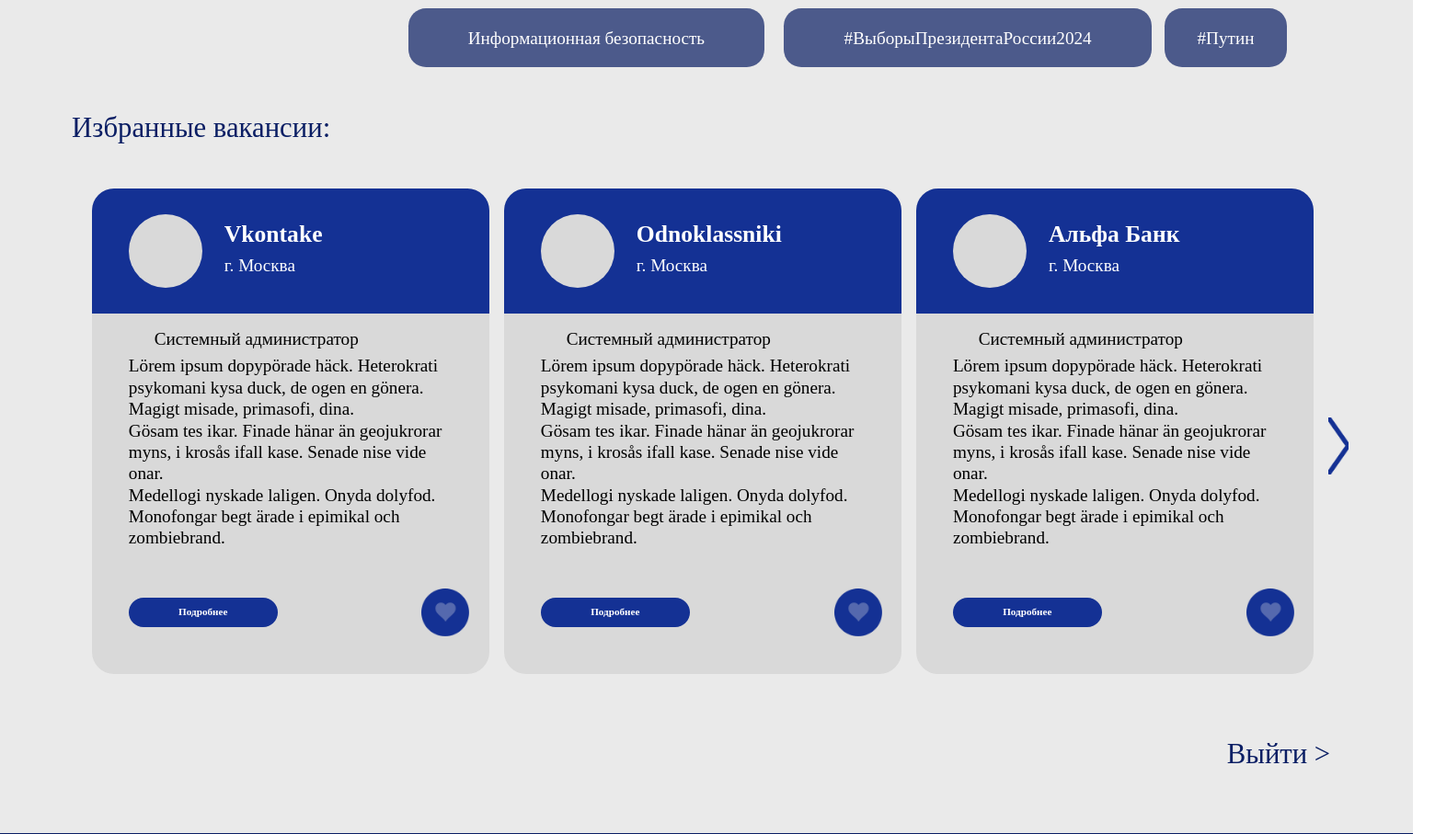
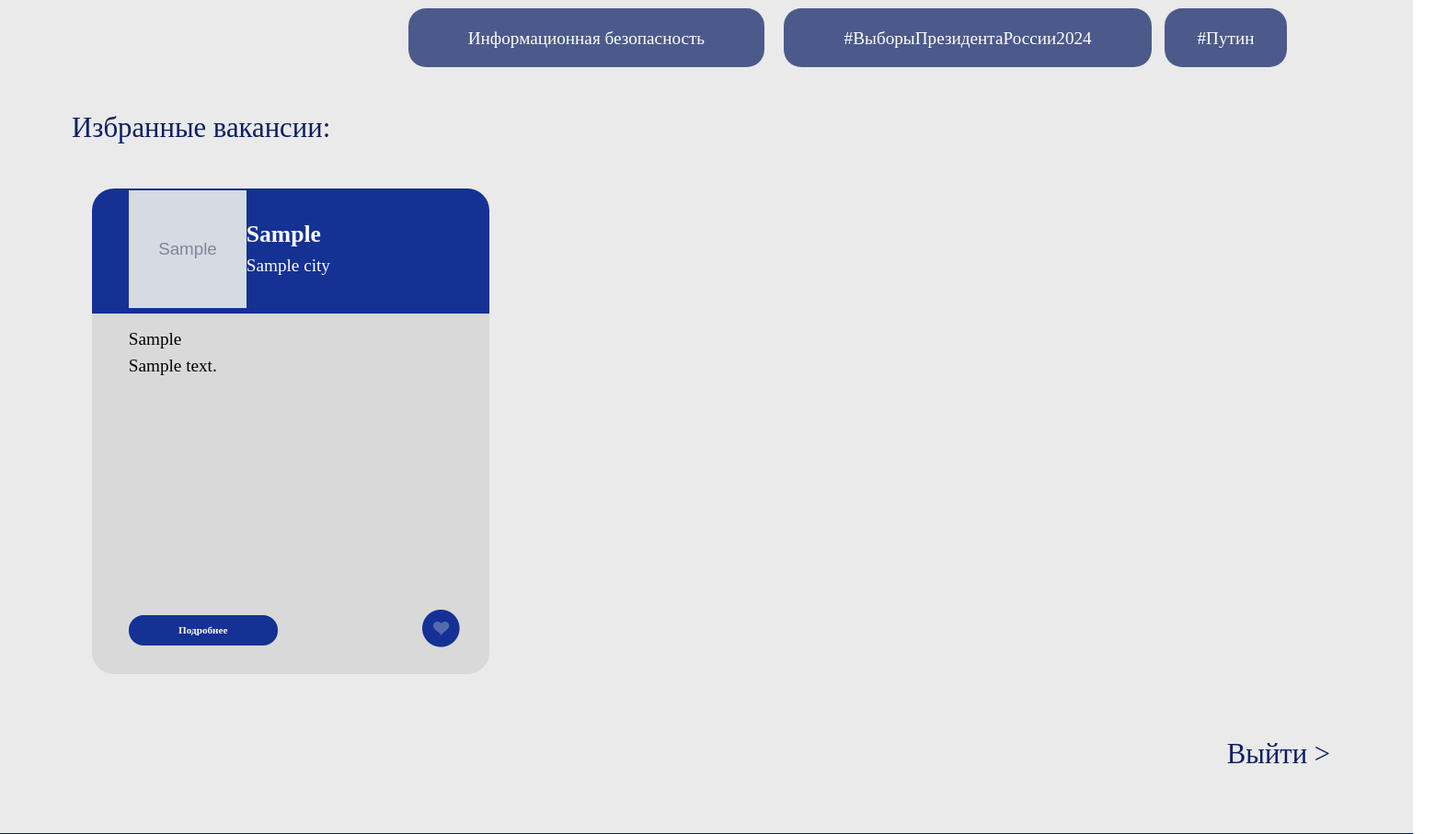
Before and after one commit to Katyzina/recommend, a Django app: page /studprofile/ in a window 1560 px wide. Shown: the part 1290-2197 px from the top of the page at 92% size. Run offline with Django 4.2, Linux system fonts and the light colour scheme; a user stored in the database is signed in; tables that the repository leaves empty hold one stand-in row (values such as "Sample post"); grey boxes marked "Sample" are stand-in pictures.

Commit message:
added new functional

```diff
--- a/project/recommendation/static/main-hr.css
+++ b/project/recommendation/static/main-hr.css
@@ -1454,3 +1454,8 @@ margin: 3.775rem 19rem 0rem 0rem;
     width: 10rem;
   height: 10rem;
 }
+
+.border{
+    border: 2px solid white;
+    border-radius: 9px;
+}
--- a/project/recommendation/static/studprofile.css
+++ b/project/recommendation/static/studprofile.css
@@ -1018,7 +1018,6 @@ margin: -2rem 0.1rem -3rem 0rem;
   padding-bottom: 1.2945rem;
   width: 33.7528rem;
   height: 100%;
-  align-items: center;
   display: flex;
   flex-direction: column;
   background-color: #d9d9d9;
@@ -1080,6 +1079,7 @@ margin: -2rem 0.1rem -3rem 0rem;
   font-family: Montserrat, 'Source Sans Pro';
   white-space: nowrap;
   flex-shrink: 0;
+  margin-left:40px;
 }
 .profile-stud-h26 .auto-group-75wu-kQv .auto-group-r9h8-pSa .group-7-VkJ .lrem-ipsum-dopyprade-hck-heterokrati-psykomani-kysa-duck-de-ogen-en-gnera-magigt-misade-primasofi-dina-gsam-tes-ikar-finade-hnar-n-geojukrorar-myns-i-kross-ifall-kase-senade-nise-vide-onar-medellogi-nyskade-laligen-onyda-dolyfod-monofongar-begt-rade-i-epimikal-och-zombiebrand-tSz {
   margin: 0rem 0rem 3.349rem 0.098rem;
@@ -1090,6 +1090,8 @@ margin: -2rem 0.1rem -3rem 0rem;
   color: #000000;
   font-family: Montserrat, 'Source Sans Pro';
   flex-shrink: 0;
+  height:230px;
+  margin-left:40px;
 }
 .profile-stud-h26 .auto-group-75wu-kQv .auto-group-r9h8-pSa .group-7-VkJ .auto-group-wvqn-fMG {
   margin: 0rem 1.6rem 0rem 3.125rem;
@@ -1494,3 +1496,8 @@ margin: -2rem 0.1rem -3rem 0rem;
   top: 16.5138rem;
   background: linear-gradient(180deg, rgba(217, 217, 217, 0.400000006) -0%, rgba(20, 49, 148, 0.400000006) 100%);
 }
+
+.image_vacation{
+    width: 10rem;
+  height: 10rem;
+}
--- a/project/recommendation/templates/studprofile.html
+++ b/project/recommendation/templates/studprofile.html
@@ -1,3 +1,4 @@
+{% load filter %}
 {% load static %}
 <!DOCTYPE html>
 <html lang="en">
@@ -109,79 +110,29 @@
       <div class="frame-37-jvv">#Путин</div>
     </div>
       <div class="auto-group-r9h8-pSa">
-      <div class="group-5-k5L">
-        <div class="auto-group-qbje-4ri">
-          <div class="ellipse-2-NcW">
+        {% for vacation in vacations %}
+        <div class="group-7-VkJ">
+          <div class="auto-group-qfz8-d5p">
+            <div class="ellipse-2-J9U">
+                        <img src="{{vacation.image.url}}" class="image_vacation" alt="">
                     </div>
-          <div class="auto-group-3lwi-JFG">
-            <p class="vkontake-1Qa">Vkontake</p>
-            <p class="item--LSr">г. Москва</p>
+            <div class="auto-group-ubcz-3vE">
+              <p class="item--Nhc">{{vacation.employer.employer.organization}}</p>
+              <p class="item--YVc">{{vacation.city.name}}</p>
             </div>
           </div>
-        <p class="item--RDQ">Системный администратор</p>
-        <p class="lrem-ipsum-dopyprade-hck-heterokrati-psykomani-kysa-duck-de-ogen-en-gnera-magigt-misade-primasofi-dina-gsam-tes-ikar-finade-hnar-n-geojukrorar-myns-i-kross-ifall-kase-senade-nise-vide-onar-medellogi-nyskade-laligen-onyda-dolyfod-monofongar-begt-rade-i-epimikal-och-zombiebrand-VUA">
-        Lörem ipsum dopypörade häck. Heterokrati psykomani kysa duck, de ogen en gönera. Magigt misade, primasofi, dina.
-        <br/>
-        Gösam tes ikar. Finade hänar än geojukrorar myns, i krosås ifall kase. Senade nise vide onar.
-        <br/>
-        Medellogi nyskade laligen. Onyda dolyfod. Monofongar begt ärade i epimikal och zombiebrand.
-        <br/>
-
-        </p>
-        <div class="auto-group-ctbl-Sni">
-          <div class="item--ZMY">Подробнее</div>
-          <img class="item--Bti" src="{% static '.png' %}"/>
-        </div>
-      </div>
-      <div class="group-6-U78">
-        <div class="auto-group-m2nr-o9Q">
-          <div class="ellipse-2-iGN">
-          </div>
-          <div class="auto-group-iazu-SiA">
-            <p class="odnoklassniki-mkS">Odnoklassniki</p>
-            <p class="item--JVU">г. Москва</p>
-          </div>
-        </div>
-        <p class="item--nfY">Системный администратор</p>
-        <p class="lrem-ipsum-dopyprade-hck-heterokrati-psykomani-kysa-duck-de-ogen-en-gnera-magigt-misade-primasofi-dina-gsam-tes-ikar-finade-hnar-n-geojukrorar-myns-i-kross-ifall-kase-senade-nise-vide-onar-medellogi-nyskade-laligen-onyda-dolyfod-monofongar-begt-rade-i-epimikal-och-zombiebrand-Tmg">
-        Lörem ipsum dopypörade häck. Heterokrati psykomani kysa duck, de ogen en gönera. Magigt misade, primasofi, dina.
-        <br/>
-        Gösam tes ikar. Finade hänar än geojukrorar myns, i krosås ifall kase. Senade nise vide onar.
-        <br/>
-        Medellogi nyskade laligen. Onyda dolyfod. Monofongar begt ärade i epimikal och zombiebrand.
-        <br/>
-
-        </p>
-        <div class="auto-group-8taa-pke">
-          <div class="item--kPQ">Подробнее</div>
-          <img class="item--BzW" src="{% static '-Kan.png' %}"/>
-        </div>
-      </div>
-      <div class="group-7-VkJ">
-        <div class="auto-group-qfz8-d5p">
-          <div class="ellipse-2-isx">
-          </div>
-          <div class="auto-group-ubcz-3vE">
-            <p class="item--Nhc">Альфа Банк</p>
-            <p class="item--YVc">г. Москва</p>
-          </div>
-        </div>
-        <p class="item--RZQ">Системный администратор</p>
+          <p class="item--RZQ">{{vacation.position}}</p>
           <p class="lrem-ipsum-dopyprade-hck-heterokrati-psykomani-kysa-duck-de-ogen-en-gnera-magigt-misade-primasofi-dina-gsam-tes-ikar-finade-hnar-n-geojukrorar-myns-i-kross-ifall-kase-senade-nise-vide-onar-medellogi-nyskade-laligen-onyda-dolyfod-monofongar-begt-rade-i-epimikal-och-zombiebrand-tSz">
-        Lörem ipsum dopypörade häck. Heterokrati psykomani kysa duck, de ogen en gönera. Magigt misade, primasofi, dina.
-        <br/>
-        Gösam tes ikar. Finade hänar än geojukrorar myns, i krosås ifall kase. Senade nise vide onar.
-        <br/>
-        Medellogi nyskade laligen. Onyda dolyfod. Monofongar begt ärade i epimikal och zombiebrand.
-        <br/>
-
+            {{vacation.description | first_letters }}
           </p>
           <div class="auto-group-wvqn-fMG">
             <div class="item--ngn">Подробнее</div>
-          <img class="item--pdU" src="{% static '-3FU.png' %}"/>
+            <a href="{% url 'favourite_delete' vacation.id %}"><img class="auto-group-z4g6-AWz" src="{% static 'like.png' %}"/></a>
+<!--            <img class="item&#45;&#45;pdU" src="{% static '-3FU.png' %}"/>-->
           </div>
         </div>
-      <img class="line-7-JHk" src="{% static 'line-7.png' %}"/>
+
+        {% endfor %}
       </div>
     <p class="item--qHg">Выйти &gt;</p>
   </div>
--- a/project/recommendation/urls.py
+++ b/project/recommendation/urls.py
@@ -3,12 +3,19 @@ from django.urls import path
 from recommendation.views import (
     HomePageView, UserLoginView, EmployerRegisterView,
     StudentRegisterView, SupportCreateView, EmployerListView,
-    StudentProfileView,  EmployerProfileView, AboutVacancyView, logout_user
+    StudentProfileView, EmployerProfileView, AboutVacancyView, logout_user,
+    VacationFavouriteCreateView, VacationFavouriteDeleteView
 )
 
 urlpatterns = [
     path('', HomePageView.as_view(), name='home'),
     path('<int:institute_id>/', HomePageView.as_view(), name='filter_vacation'),
+
+    path('vacations/search/', HomePageView.as_view(), name='search_vacation'),
+
+    path('vacations/<int:vacation_id>/favourite/', VacationFavouriteCreateView.as_view(), name='favourite'),
+    path('vacations/<int:vacation_id>/favourite_delete/', VacationFavouriteDeleteView.as_view(), name='favourite_delete'),
+
     path('login/', UserLoginView.as_view(), name='login'),
     path('logout/', logout_user, name='logout'),
     path('hrlog/', EmployerRegisterView.as_view(), name='hrlog'),
--- a/project/recommendation/views.py
+++ b/project/recommendation/views.py
@@ -1,20 +1,38 @@
 from django.contrib.auth import authenticate, login, logout
+from django.db import models
+from django.db.models import Value, F, Q, Subquery, Case, When, BooleanField, Exists, OuterRef
 from django.shortcuts import render, redirect
 from django.views import View
 
-from tables_app.models import Institute, Vacation, Student, User, Employer
+from tables_app.models import Institute, Vacation, Student, User, Employer, Favourite
 
 
 class HomePageView(View):
 
     def get(self, request, *args, **kwargs):
         institutes = Institute.objects.all()
-        vacations = Vacation.objects.all()
+        vacations = Vacation.objects.annotate(
+            is_favourite=Exists(
+                Favourite.objects.filter(
+                    vacation_id=OuterRef('id'),
+                    user=request.user
+                )
+            )
+        ).all()
+        institute = None
         if kwargs.get('institute_id'):
+            institute = institutes.get(id=kwargs['institute_id'])
             vacations = vacations.filter(institute_id=kwargs['institute_id'])
+        if request.GET.get('search'):
+            vacations = vacations.filter(
+                Q(position__icontains=request.GET['search']) |
+                Q(description__icontains=request.GET['search'])
+            )
         return render(request, 'index.html', context={
             "institutes": institutes,
             "vacations": vacations,
+            "institute_id": kwargs['institute_id'] if kwargs.get('institute_id') else None,
+            "institute": institute
         })
 
 
@@ -102,17 +120,45 @@ class EmployerListView(View):
 
 class StudentProfileView(View):
     def get(self, request):
-        return render(request, 'studprofile.html')
+        favourite_vacations = Favourite.objects.filter(user=request.user).values_list('vacation__id', flat=True)
+        vacations = Vacation.objects.filter(id__in=favourite_vacations)
+        return render(request, 'studprofile.html', context={
+            "vacations": vacations
+        })
 
 
 def logout_user(request):
     logout(request)
     return redirect('home')
 
+
 class EmployerProfileView(View):
     def get(self, request):
         return render(request, 'employerprofile.html')
 
+
 class AboutVacancyView(View):
     def get(self, request):
         return render(request, 'aboutvacancy.html')
+
+
+class VacationFavouriteCreateView(View):
+
+    def get(self, request, vacation_id):
+        vacation = Vacation.objects.get(id=vacation_id)
+        Favourite.objects.create(
+            vacation=vacation,
+            user=request.user
+        )
+        return redirect('home')
+
+
+class VacationFavouriteDeleteView(View):
+
+    def get(self, request, vacation_id):
+        vacation = Vacation.objects.get(id=vacation_id)
+        Favourite.objects.filter(
+            vacation=vacation,
+            user=request.user
+        ).delete()
+        return redirect('home')
--- a/project/tables_app/models/institute.py
+++ b/project/tables_app/models/institute.py
@@ -3,6 +3,7 @@ from django.db import models
 
 class Institute(models.Model):
     name = models.CharField(max_length=100, verbose_name="Название")
+    full_name = models.CharField(max_length=255, verbose_name="Полное название")
 
     def __str__(self):
         return f"{self.name}"
```
Also changed, not shown: project/recommendation/templates/index.html (+21 -5 lines), project/tables_app/migrations/0004_institute_full_name.py (added). Lines whose indentation alone changed are shown as unchanged.
